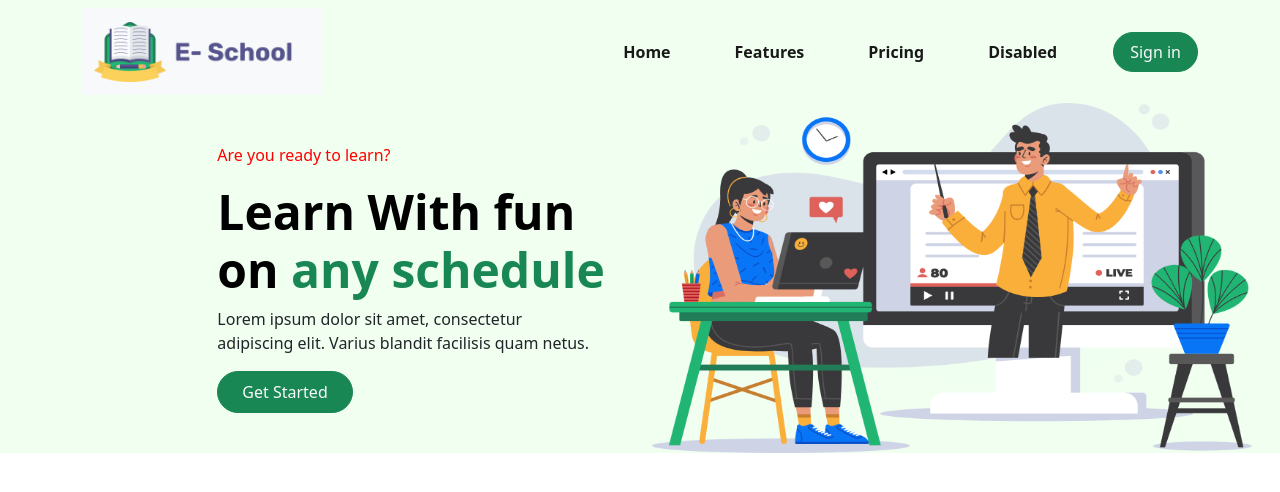
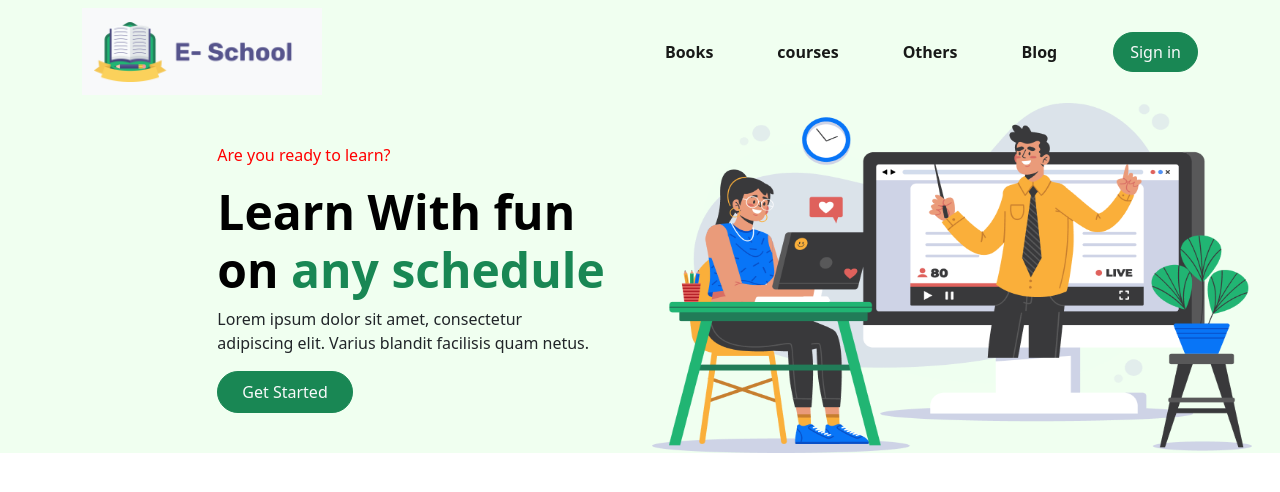
Before and after one commit to suhel45/e-school-resource-bootstrap, a plain HTML site: page index.html in a window 1280 px wide. Drawn offline with nearby package versions, Linux system fonts and the light colour scheme.

```diff
--- a/index.html
+++ b/index.html
@@ -26,16 +26,16 @@
               <div class="collapse navbar-collapse" id="navbarNav">
                 <ul class="navbar-nav ms-auto gap-5">
                   <li class="nav-item">
-                    <a class="nav-link active fw-semibold" aria-current="page" href="#">Home</a>
+                    <a class="nav-link active fw-semibold" aria-current="page" href="#">Books</a>
                   </li>
                   <li class="nav-item">
-                    <a class="nav-link active fw-semibold" href="#">Features</a>
+                    <a class="nav-link active fw-semibold" href="#">courses</a>
                   </li>
                   <li class="nav-item">
-                    <a class="nav-link active fw-semibold" href="#">Pricing</a>
+                    <a class="nav-link active fw-semibold" href="#">Others</a>
                   </li>
                   <li class="nav-item">
-                    <a class="nav-link active fw-semibold" href="#">Disabled</a>
+                    <a class="nav-link active fw-semibold" href="#">Blog</a>
                   </li>
                   <button class="btn btn-success text-light rounded-pill px-3">Sign in</button>
                 </ul>
```
